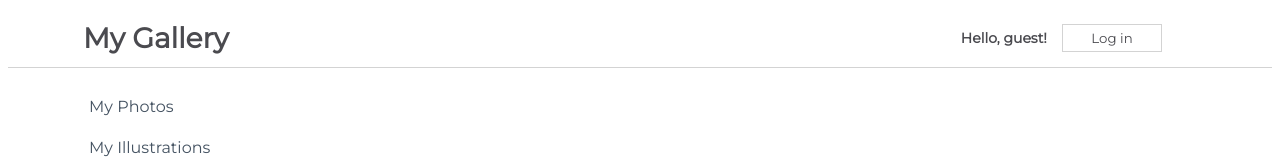
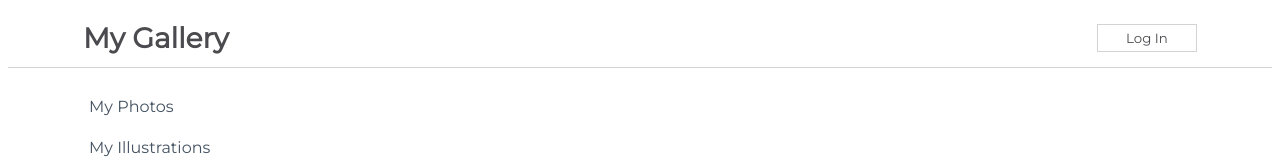
Before and after one commit to cornishcoder1/react-challenges, a React (Create React App) app in the folder my-app/: page / in a window 1280 px wide. Shown: the top 160 px of the page. Built offline with nearby package versions, Linux system fonts and the light colour scheme.

Commit message:
Handle events for login button

```diff
--- a/my-app/src/App.js
+++ b/my-app/src/App.js
@@ -2,13 +2,15 @@
 import Sidebar from './components/Sidebar';
 import NavBarSimple from './components/NavBarSimple';
 import EventsClass from './components/EventsClass';
+import NavBarForm from './components/NavBarForm';
 // import EventsClass from './components/EventsClass';
 // import EventsFunctional from './components/EventsFunctional';
 
 function App() {
   return (
     <div className={css.App}>
-      <NavBarSimple />
+      {/* <NavBarSimple /> */}
+      <NavBarForm />
       <Sidebar />
     </div>
   );
--- /dev/null
+++ b/my-app/src/components/NavBarForm.js
@@ -0,0 +1,38 @@
+import React, { Component } from 'react'
+import css from "./css/NavBarForm.module.css"
+
+export class NavBarForm extends Component {
+    constructor(props) {
+      super(props)
+      this.state = {
+        isLoggedIn: true,
+      }
+    }
+    handleButtonClick = () => {
+        this.setState((prevState) => ({
+            isLoggedIn: prevState.isLoggedIn ? false: true
+        }), () => console.log(this.state.isLoggedIn))
+    }
+
+
+  render() {
+    return (
+      <div className={css.NavBar}>
+        <h1>My Gallery</h1>
+            {this.state.isLoggedIn ?
+                <button onClick={() => this.handleButtonClick()}>Log In</button>
+                :
+                <form>
+                    <label htmlFor='username'>Username:</label>
+                    <input placeholder='username' id='username'></input>
+                    <label htmlFor='password'>Password:</label>
+                    <input placeholder='password' id='password'></input>
+                    <button onClick={() => this.handleButtonClick()}>Submit</button>
+                </form>
+            }
+      </div>
+    )
+  }
+}
+
+export default NavBarForm
```
